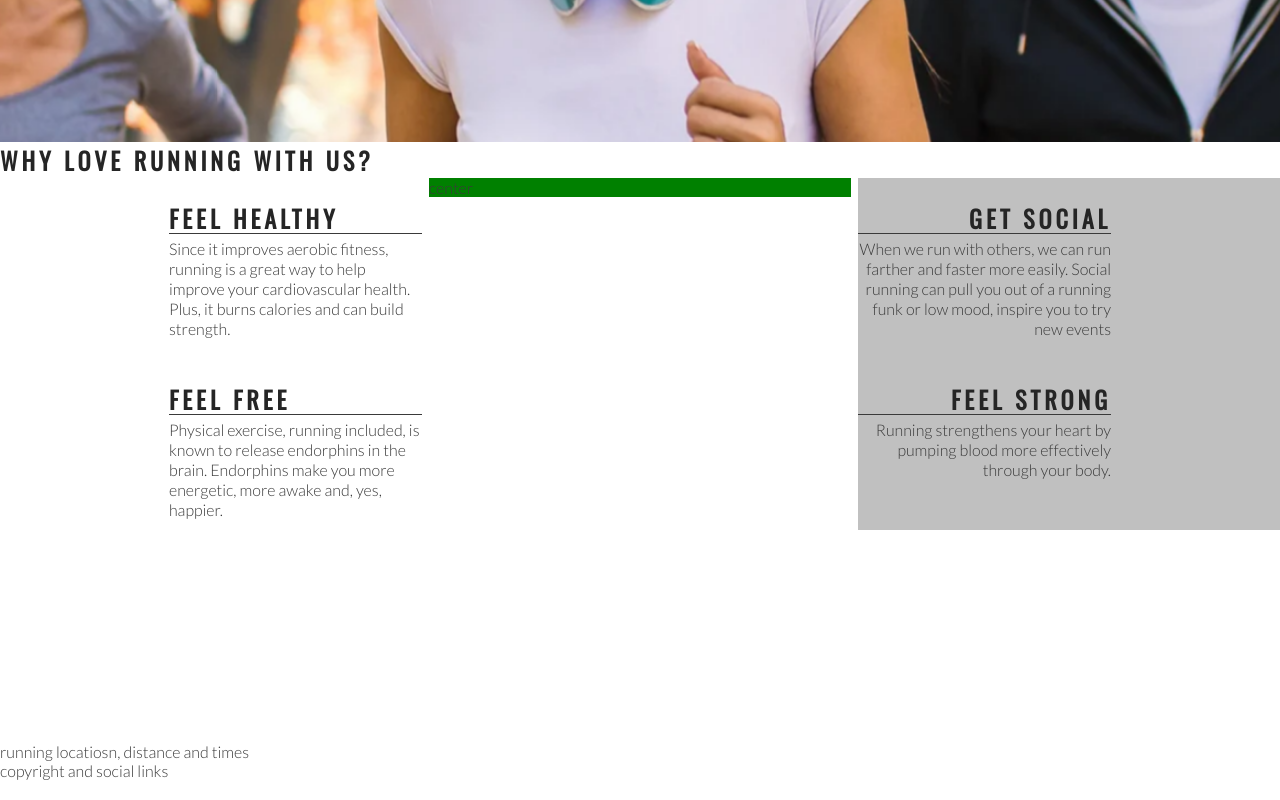
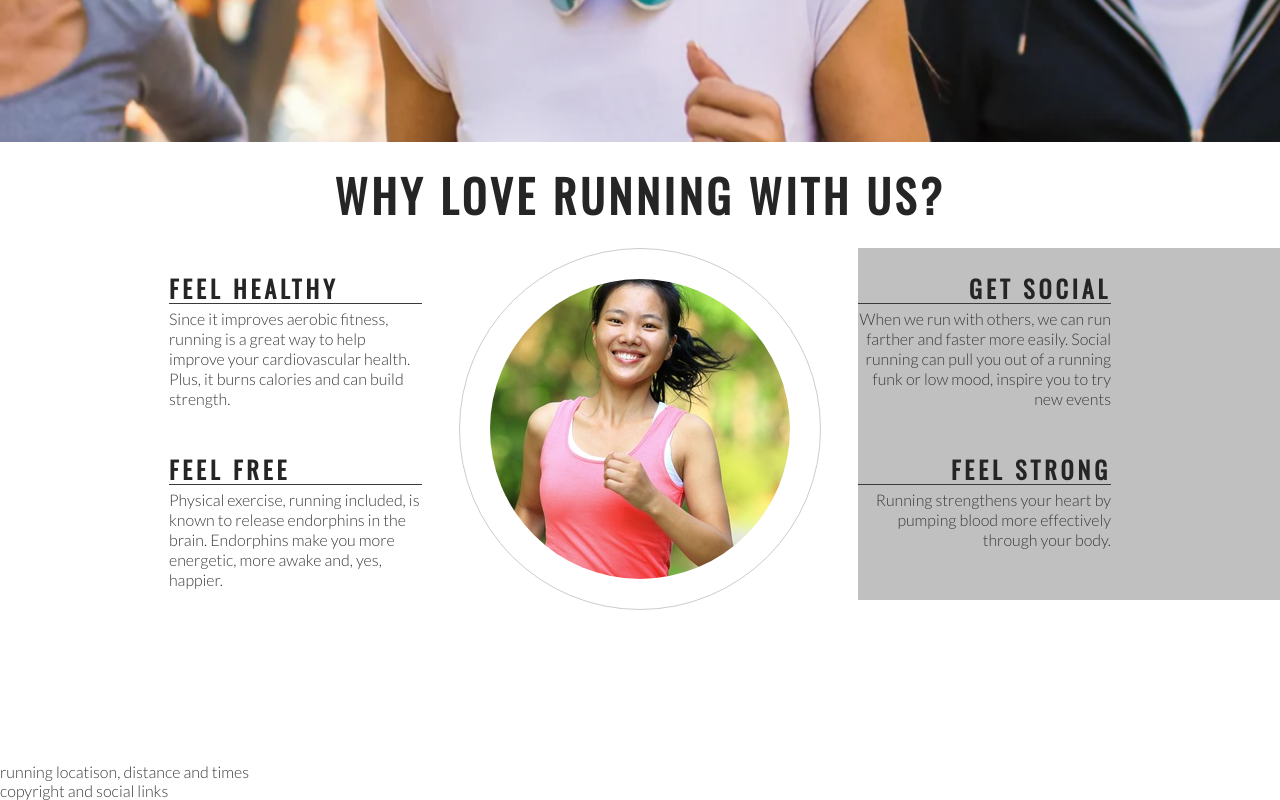
Before and after one commit to JonnyDavison/love-runnung, a plain HTML site: page index.html in a window 1280 px wide. Shown: the part 533-1333 px from the top of the page. Drawn offline with nearby package versions, Linux system fonts and the light colour scheme.

Commit message:
add ethos image style circle

```diff
--- a/assests/css/style.css
+++ b/assests/css/style.css
@@ -100,7 +100,6 @@ h1, h2 {
 #center-about{
     width: 33%;
     margin: auto;
-    background-color: green;
 }
 
 hr {
@@ -130,3 +129,25 @@ hr {
 .right-about-heading p {
     text-align: right;
 }
+#welcome {
+    text-align: center;
+    margin: 20px 0;
+    font-size: 280%;
+}
+
+#circle-container {
+    width: 300px;
+    height: 300px;
+    padding: 30px;
+    border-style: solid;
+    border-color: #ccc;
+    border-width: 1px;
+    border-radius: 50%;
+    margin: 0 auto;
+}
+
+#circle-cover-bg {
+    background: url("../images/ethos-center-image.jpeg") no-repeat center center;
+    height: 100%;
+    border-radius: 50%;
+}
--- a/index.html
+++ b/index.html
@@ -29,7 +29,7 @@
     </section>
 
     <section id="club-ethos">
-        <h1>Why Love Running With Us?</h1>
+        <h2 id="welcome">Why Love Running With Us?</h2>
         <div id="left-about">
             <div class="left-about-heading">
                 <h2>Feel Healthy</h2>
@@ -68,11 +68,14 @@
 
         </div>
 
-
-        <div id="center-about">center</div>
+        <div id="center-about">
+            <div id="circle-container">
+                <div id="circle-cover-bg"></div>
+            </div>
+        </div>
     </section>
 
-    <section>running locatiosn, distance and times</section>
+    <section>running locatison, distance and times</section>
 
     <footer>
         copyright and social links
```
Also changed, not shown: assests/images/ethos-center-image.jpeg (added).
